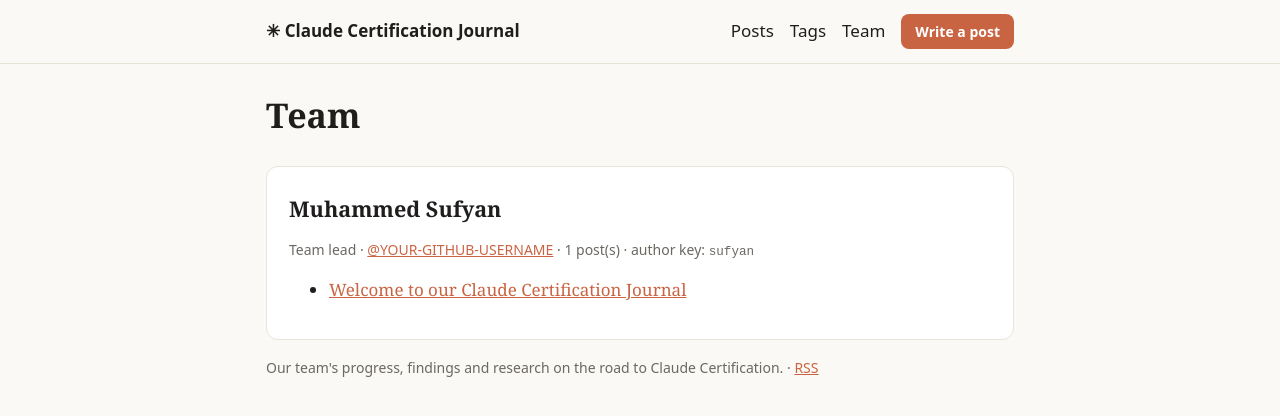
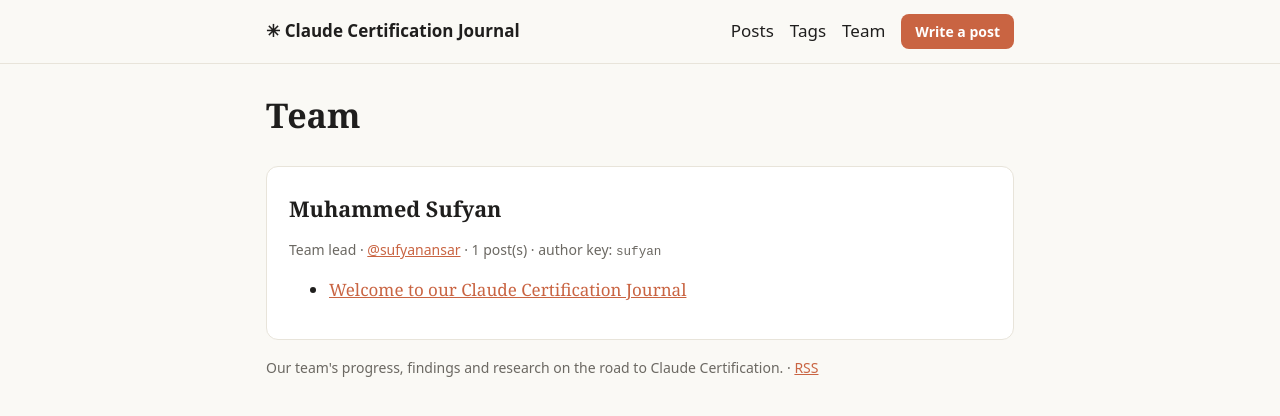
Before and after one commit to sufyanansar/claude-cert-blog, a Jekyll site: the page built from team.html, in a window 1280 px wide. Shown: the top 416 px of the page. Built offline with Jekyll 4.4.1, drawn with Linux system fonts in a browser that asks for light colours.

Commit message:
Set GitHub username

```diff
--- a/_config.yml
+++ b/_config.yml
@@ -2,10 +2,10 @@
 description: Our team's progress, findings and research on the road to Claude Certification.
 
 # CHANGE THESE to your GitHub account / repo name
-github_user: YOUR-GITHUB-USERNAME
+github_user: sufyanansar
 repo: claude-cert-blog
 baseurl: "/claude-cert-blog"   # use "" if the repo is named <user>.github.io
-url: "https://YOUR-GITHUB-USERNAME.github.io"
+url: "https://sufyanansar.github.io"
 
 permalink: /:year/:month/:day/:title/
 markdown: kramdown
--- a/_data/authors.yml
+++ b/_data/authors.yml
@@ -1,5 +1,5 @@
 # One entry per team member. The key (e.g. "sufyan") is what goes in a post's `author:` field.
 sufyan:
   name: Muhammed Sufyan
-  github: YOUR-GITHUB-USERNAME
+  github: sufyanansar
   bio: Team lead
```
